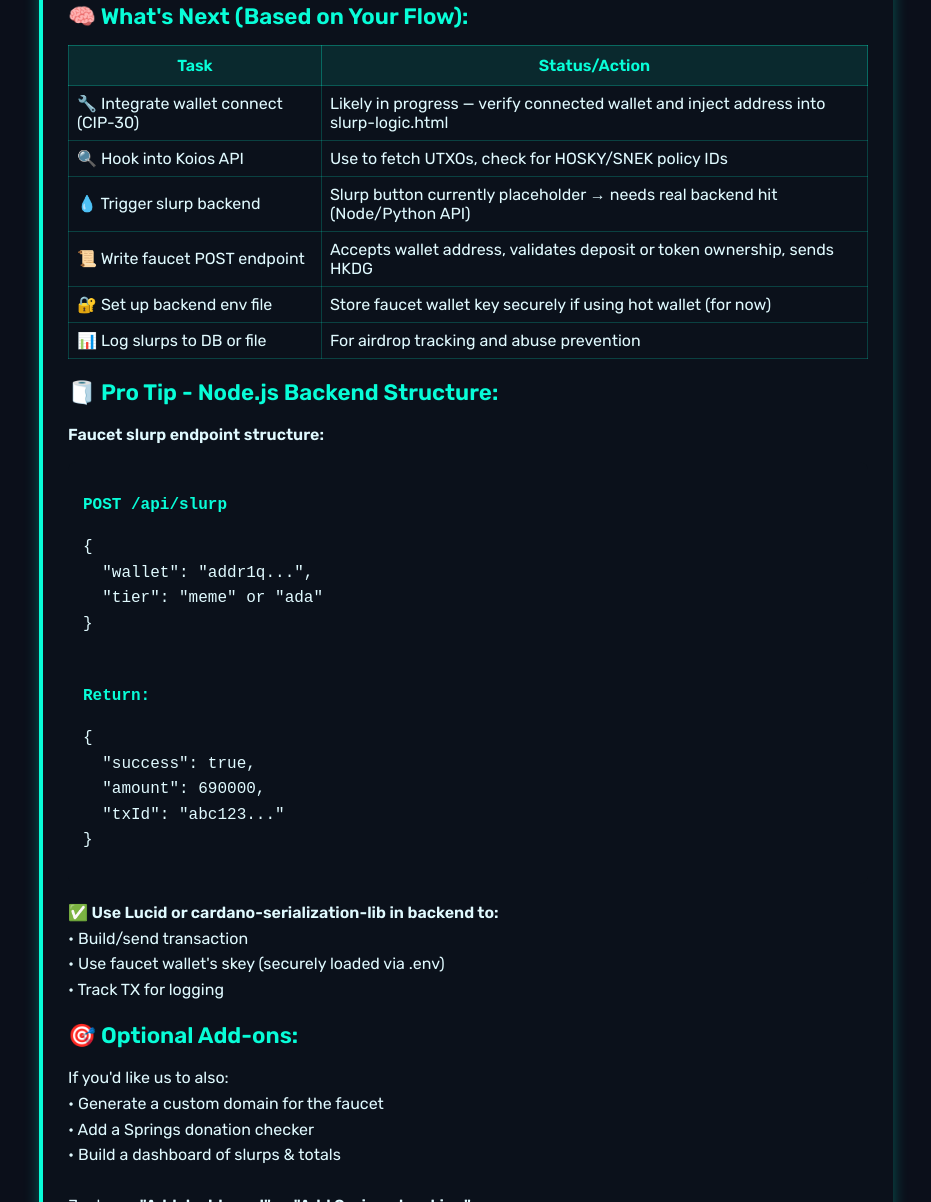
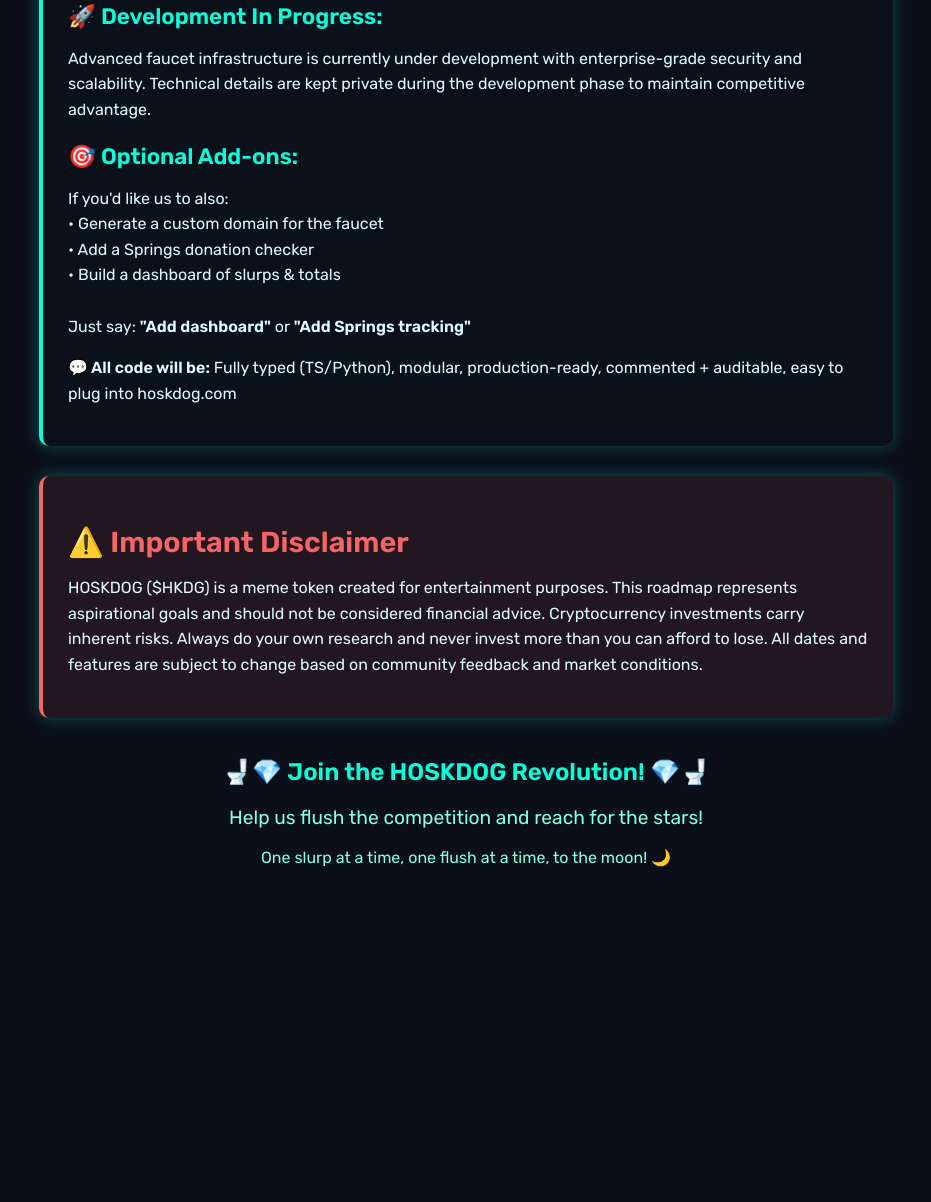
Before and after one commit to Adahandles/HOSKDOG, a plain HTML site: page slurp-logic.html in a window 1280 px wide. Shown: the part 7069-8271 px from the top of the page, without its empty margins (174-1105 px from the left). After the commit the page ends 8016 px from the top, so only its background shows below. Drawn offline with Linux system fonts and the light colour scheme.

Commit message:
Remove detailed API implementation code to protect competitive advantage - keep development details private

```diff
--- a/slurp-logic.html
+++ b/slurp-logic.html
@@ -685,59 +685,8 @@
          • Your logo/meta<br>
          <strong>� A setup that can scale securely</strong></p>
 
-      <h3>🧠 What's Next (Based on Your Flow):</h3>
-      <table style="width: 100%; border-collapse: collapse; margin: 15px 0;">
-        <tr style="background-color: rgba(8, 253, 216, 0.1);">
-          <th style="padding: 10px; border: 1px solid rgba(8, 253, 216, 0.3); color: #08fdd8;">Task</th>
-          <th style="padding: 10px; border: 1px solid rgba(8, 253, 216, 0.3); color: #08fdd8;">Status/Action</th>
-        </tr>
-        <tr>
-          <td style="padding: 8px; border: 1px solid rgba(8, 253, 216, 0.2);">🔧 Integrate wallet connect (CIP-30)</td>
-          <td style="padding: 8px; border: 1px solid rgba(8, 253, 216, 0.2);">Likely in progress — verify connected wallet and inject address into slurp-logic.html</td>
-        </tr>
-        <tr>
-          <td style="padding: 8px; border: 1px solid rgba(8, 253, 216, 0.2);">🔍 Hook into Koios API</td>
-          <td style="padding: 8px; border: 1px solid rgba(8, 253, 216, 0.2);">Use to fetch UTXOs, check for HOSKY/SNEK policy IDs</td>
-        </tr>
-        <tr>
-          <td style="padding: 8px; border: 1px solid rgba(8, 253, 216, 0.2);">💧 Trigger slurp backend</td>
-          <td style="padding: 8px; border: 1px solid rgba(8, 253, 216, 0.2);">Slurp button currently placeholder → needs real backend hit (Node/Python API)</td>
-        </tr>
-        <tr>
-          <td style="padding: 8px; border: 1px solid rgba(8, 253, 216, 0.2);">📜 Write faucet POST endpoint</td>
-          <td style="padding: 8px; border: 1px solid rgba(8, 253, 216, 0.2);">Accepts wallet address, validates deposit or token ownership, sends HKDG</td>
-        </tr>
-        <tr>
-          <td style="padding: 8px; border: 1px solid rgba(8, 253, 216, 0.2);">🔐 Set up backend env file</td>
-          <td style="padding: 8px; border: 1px solid rgba(8, 253, 216, 0.2);">Store faucet wallet key securely if using hot wallet (for now)</td>
-        </tr>
-        <tr>
-          <td style="padding: 8px; border: 1px solid rgba(8, 253, 216, 0.2);">📊 Log slurps to DB or file</td>
-          <td style="padding: 8px; border: 1px solid rgba(8, 253, 216, 0.2);">For airdrop tracking and abuse prevention</td>
-        </tr>
-      </table>
-
-      <h3>🧻 Pro Tip - Node.js Backend Structure:</h3>
-      <p><strong>Faucet slurp endpoint structure:</strong></p>
-      <div style="background-color: rgba(12, 18, 28, 0.8); padding: 15px; border-radius: 8px; margin: 10px 0; font-family: 'Courier New', monospace; font-size: 0.9rem;">
-        <p style="color: #08fdd8; margin-bottom: 10px;"><strong>POST /api/slurp</strong></p>
-        <p style="color: #e0faff;">{<br>
-        &nbsp;&nbsp;"wallet": "addr1q...",<br>
-        &nbsp;&nbsp;"tier": "meme" or "ada"<br>
-        }</p>
-        <br>
-        <p style="color: #08fdd8; margin-bottom: 10px;"><strong>Return:</strong></p>
-        <p style="color: #e0faff;">{<br>
-        &nbsp;&nbsp;"success": true,<br>
-        &nbsp;&nbsp;"amount": 690000,<br>
-        &nbsp;&nbsp;"txId": "abc123..."<br>
-        }</p>
-      </div>
-
-      <p><strong>✅ Use Lucid or cardano-serialization-lib in backend to:</strong><br>
-         • Build/send transaction<br>
-         • Use faucet wallet's skey (securely loaded via .env)<br>
-         • Track TX for logging</p>
+      <h3>🚀 Development In Progress:</h3>
+      <p>Advanced faucet infrastructure is currently under development with enterprise-grade security and scalability. Technical details are kept private during the development phase to maintain competitive advantage.</p>
 
       <h3>🎯 Optional Add-ons:</h3>
       <p>If you'd like us to also:<br>
```
